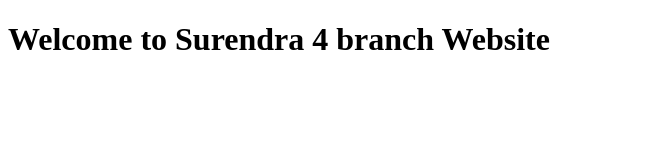
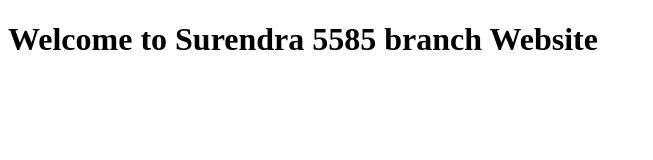
Before and after one commit to surendrakumaryadavdotsquares/gittraining23, a plain HTML site: page index.html in a window 1280 px wide. Shown: the whole page, without its empty margins (0-653 px from the left). Drawn offline with Linux system fonts and the light colour scheme.

Commit message:
uat branch file modified

```diff
--- a/index.html
+++ b/index.html
@@ -9,7 +9,7 @@
   </head>
   <body>
     <main>
-        <h1>Welcome to Surendra 4 branch Website</h1>
+        <h1>Welcome to Surendra 5585 branch Website</h1>
     </main>
   </body>
 </html>
```
